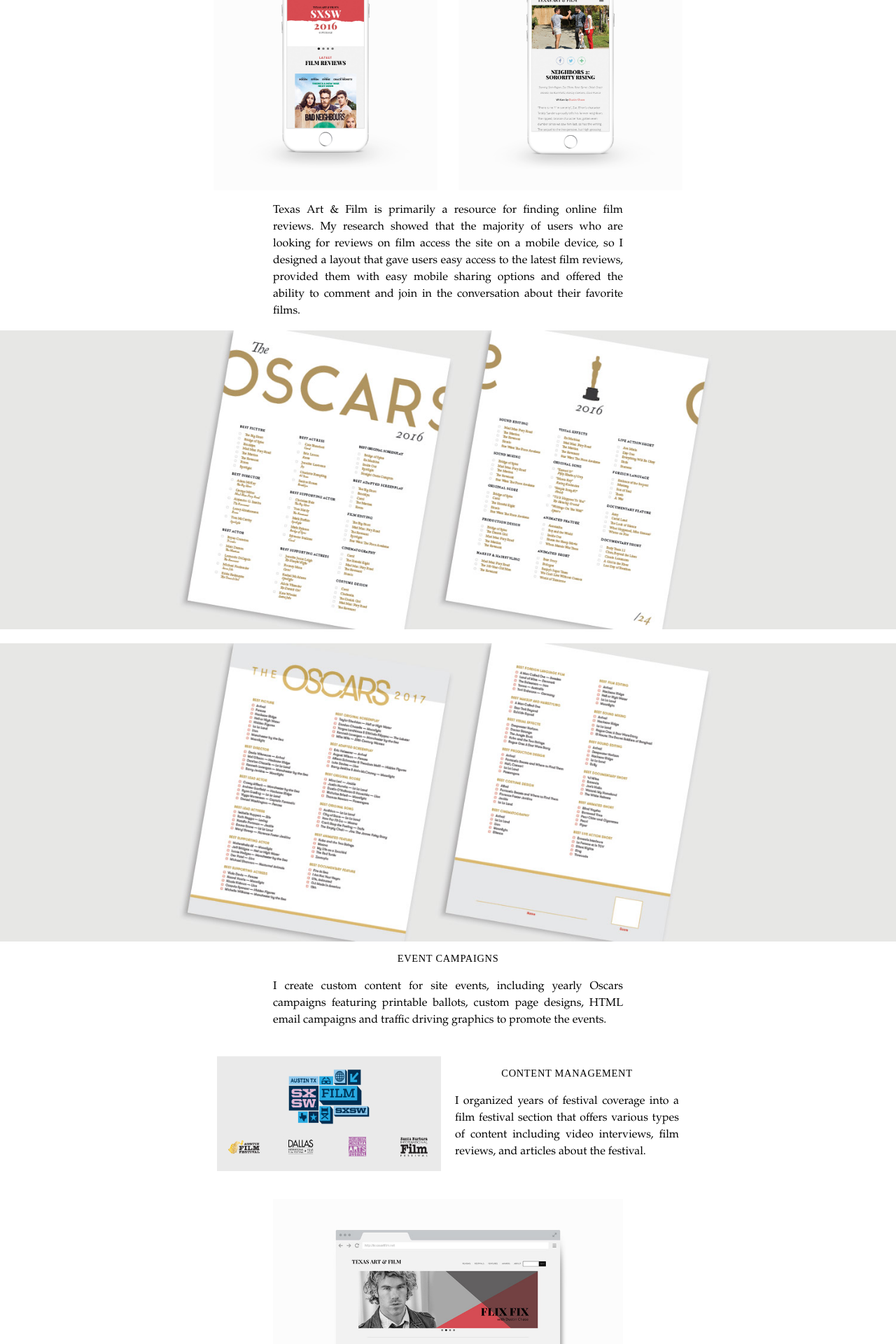
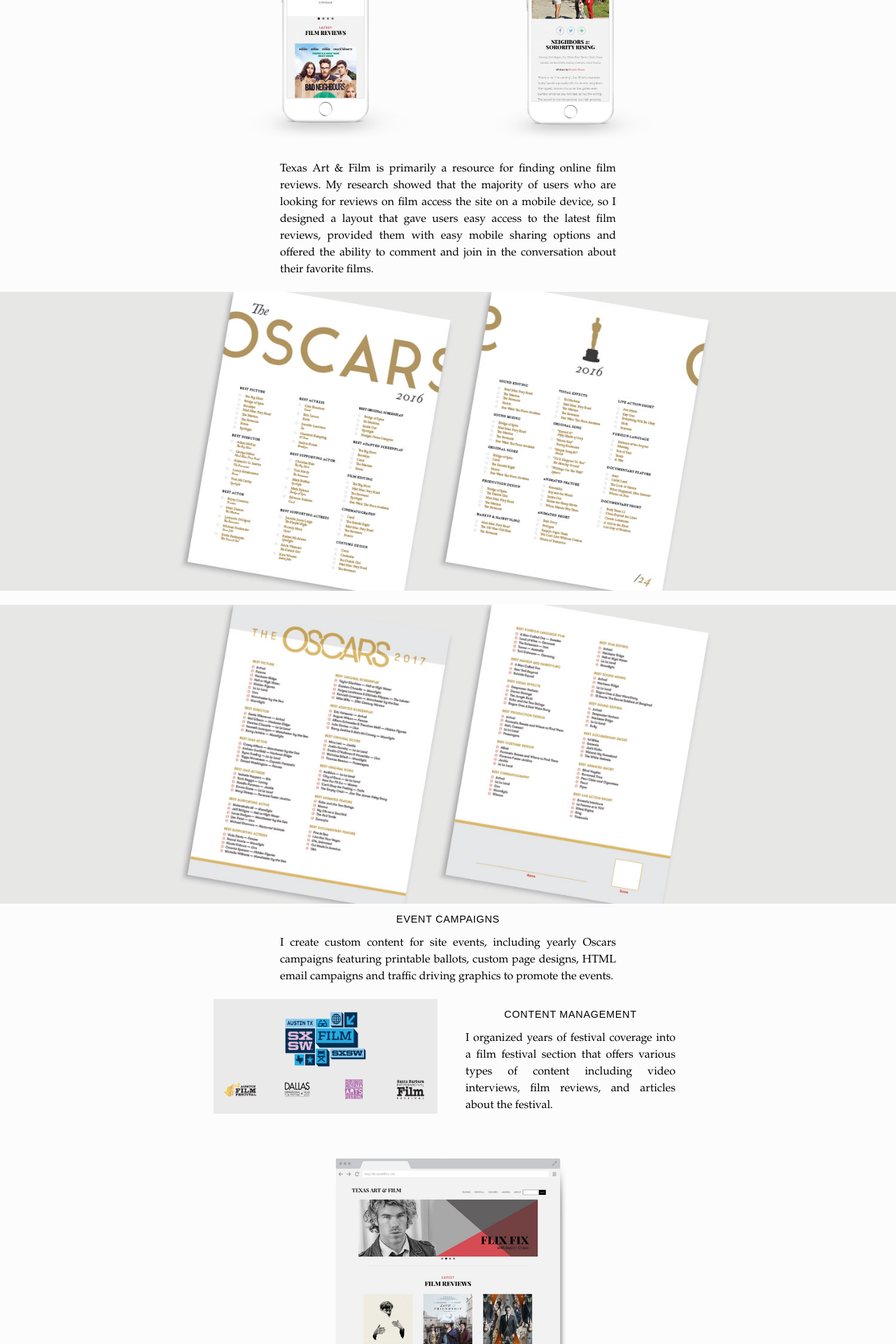
Before and after one commit to mellomikie/Website, a PHP site: page /taf.php in a window 1280 px wide. Shown: the part 1000-2920 px from the top of the page at 70% size. Run offline with PHP 8.4, Linux system fonts and the light colour scheme; some libraries are stand-ins or nearby versions.

Commit message:
Updated CSS rules for spacing

```diff
--- a/Tab.php
+++ b/Tab.php
@@ -1,6 +1,6 @@
 <?php
 # A Tab represents the model for a tab in tabbed content.
-class Project {
+class Tab {
   private $title;
   private $image;
   private $imageTitle;
--- a/common.php
+++ b/common.php
@@ -12,7 +12,7 @@
       <meta charset="utf-8" />
       <meta name="description" content="Michael Woody is a graphic designer in Seattle, Washington." />
       <meta name="keywords" content="web design, user experience design, package design, visual design, minimalist" />
-      <meta name="viewport" content="width=device-width, initial-scale=1.0" />
+      <meta name="viewport" content="width=device-width, initial-scale=1" />
       <link href="images/home/favicon.svg" type="image/svg" rel="shortcut icon" />
       <link href="styles/style.css" type="text/css" rel="stylesheet" />
 
--- a/styles/anne.css
+++ b/styles/anne.css
@@ -7,6 +7,8 @@
   min-width: 320px;
   max-width: 500px;
   width: 100%;
+  margin-top: 20px;
+  margin-bottom: 20px;
 }
 
 #brochure {
@@ -17,7 +19,7 @@
   max-width: 700px;
   margin-left: auto;
   margin-right: auto;
-  margin-top: 40px;
+  margin-top: 20px;
 }
 
 #brochure > img {
--- a/styles/antivaxx.css
+++ b/styles/antivaxx.css
@@ -4,5 +4,5 @@
   min-width: 320px;
   max-width: 500px;
   width: 100%;
-  margin-top: 40px;
+  margin-top: 20px;
 }
--- a/styles/catnip.css
+++ b/styles/catnip.css
@@ -1,9 +1,14 @@
 /* This is the style sheet for the catnip project page of Michael's website. */
+
+iframe + h2 {
+  margin-top: 0;
+}
 
 img#logo {
   min-width: 320px;
   max-width: 500px;
   width: 100%;
+  margin-top: 20px;
 }
 
 #mobile, #characters {
@@ -14,7 +19,6 @@
   max-width: 700px;
   margin-left: auto;
   margin-right: auto;
-  margin-top: 40px;
 }
 
 #mobile > img, #characters > img {
--- a/styles/elements.css
+++ b/styles/elements.css
@@ -2,6 +2,10 @@
 This is the style sheet for the Amazon elements project page of Michael's
 website.
 */
+
+p + img, img + p {
+  margin-top: 20px;
+}
 
 #mobile {
   display: flex;
@@ -11,7 +15,7 @@
   max-width: 700px;
   margin-left: auto;
   margin-right: auto;
-  margin-top: 40px;
+  margin-top: 20px;
 }
 
 #mobile > img {
--- a/styles/immerse.css
+++ b/styles/immerse.css
@@ -1,5 +1,5 @@
 /* This is the style sheet for the immerse project page of Michael's website. */
 
-.link-box {
-  background-color: #eaeaea;
+p + img, img + img {
+  margin-top: 20px;
 }
--- a/styles/link.css
+++ b/styles/link.css
@@ -9,7 +9,9 @@
 
 #big-logo {
   display: block;
-  width: 500px;
+  min-width: 320px;
+  max-width: 500px;
+  width: 100%;
   margin-left: auto;
   margin-right: auto;
 }
--- a/styles/posters.css
+++ b/styles/posters.css
@@ -4,4 +4,5 @@
   min-width: 320px;
   max-width: 500px;
   width: 100%;
+  margin-top: 20px;
 }
--- a/styles/saff.css
+++ b/styles/saff.css
@@ -34,7 +34,3 @@
 #mobile > img, #merchandise > img {
   width: 230px;
 }
-
-.link-box {
-  background-color: #eaeaea;
-}
--- a/styles/style.css
+++ b/styles/style.css
@@ -9,18 +9,19 @@
   font-size: 12pt;
   text-align: center;
   line-height: 1.5em;
-  margin: 0px;
-  padding: 0px;
-  background-color: white;
+  margin: 0;
+  padding: 0;
+  background-color: #fcfcfc;
 }
 
 /* Global style rules for headers */
 
 h1, h2 {
-  font-family: "europa", serif;
+  font-family: "europa", sans-serif;
   font-weight: 300;
   text-align: center;
   text-transform: uppercase;
+  margin: 10px 0;
 }
 
 h1 {
@@ -44,10 +45,11 @@
 p {
   font-family: "adobe-garamond-pro", "Garamond", serif;
   text-align: justify;
-  min-width: 320px;
-  max-width: 500px;
-  margin-left: auto;
-  margin-right: auto;
+  min-width: 300px;
+  max-width: 480px;
+  padding-left: 10px;
+  padding-right: 10px;
+  margin: 0 auto;
 }
 
 /* Global style rules for anchors */
@@ -188,10 +197,7 @@
   min-width: 320px;
   max-width: 500px;
   width: 100%;
-  margin-left: auto;
-  margin-right: auto;
-  margin-top: 40px;
-  margin-bottom: 40px;
+  margin: 20px auto;
 }
 
 #website > img {
--- a/styles/taf.css
+++ b/styles/taf.css
@@ -2,8 +2,6 @@
 This is the style sheet for the Texas art and film project page of Michael's
 website.
 */
-
-/* TODO split mobile image into two images */
 
 #mobile {
   display: flex;
@@ -13,14 +11,14 @@
   max-width: 700px;
   margin-left: auto;
   margin-right: auto;
-  margin-top: 40px;
+  margin-top: 20px;
 }
 
 #mobile > img {
   width: 320px;
 }
 
-img + img {
+p + img, img + img {
   margin-top: 20px;
 }
 
@@ -29,10 +27,10 @@
   justify-content: space-around;
   flex-wrap: wrap;
   min-width: 320px;
-  max-width: 680px;
+  max-width: 700px;
   margin-left: auto;
   margin-right: auto;
-  margin-top: 40px;
+  margin-top: 20px;
   /* background-color: #eaeaea; */
 }
 
@@ -40,10 +38,6 @@
   width: 320px;
 }
 
-#festivals > div, #festivals p {
-  width: 320px;
+#festivals p {
+  width: 300px;
 }
-
-.link-box {
-  background-color: #eaeaea;
-}
```
Also changed, not shown: other parts of styles/style.css (+21 -10 lines), catnip.php (+8 -8 lines), portfolio.php (deleted, +0 -34 lines), styles/index.css (+11 -2 lines).
